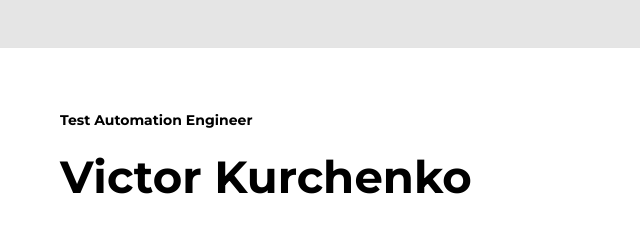
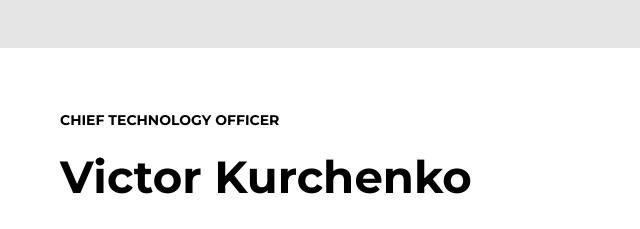
Before and after one commit to vprof/CV, a plain HTML site: page index.html in a window 1280 px wide. Shown: the top 229 px of the page, 474-1114 px from the left. Drawn offline with Linux system fonts and the light colour scheme.

Commit message:
change my-profession section

```diff
--- a/index.html
+++ b/index.html
@@ -107,7 +107,7 @@
     <div class="main-content">
       <!-- about me -->
       <div class="about-me-container">
-        <h3 class="my-profession">Test Automation Engineer</h3>
+        <h3 class="my-profession">CHIEF TECHNOLOGY OFFICER</h3>
         <h1 class="my-name">Victor Kurchenko</h1>
         <p class="about-me">
           Last 5+ years - Test Automation work experience on enterprise
```
